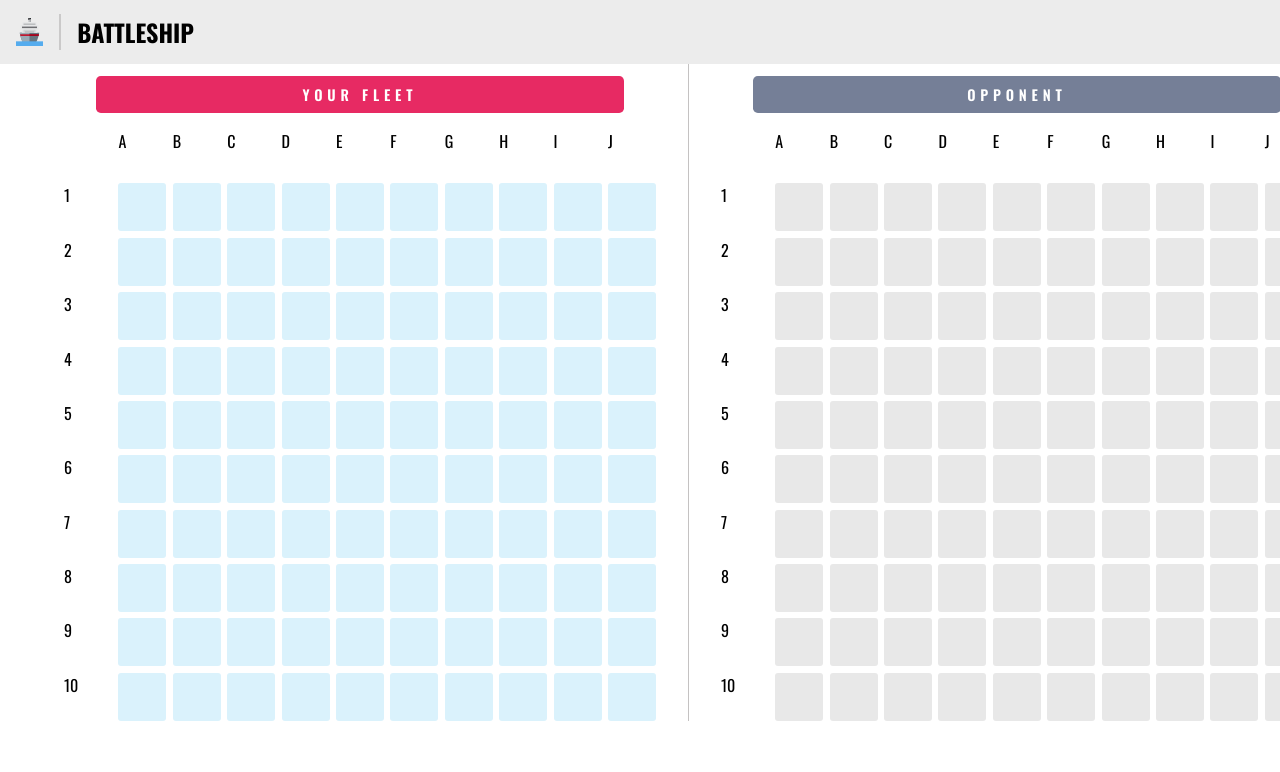
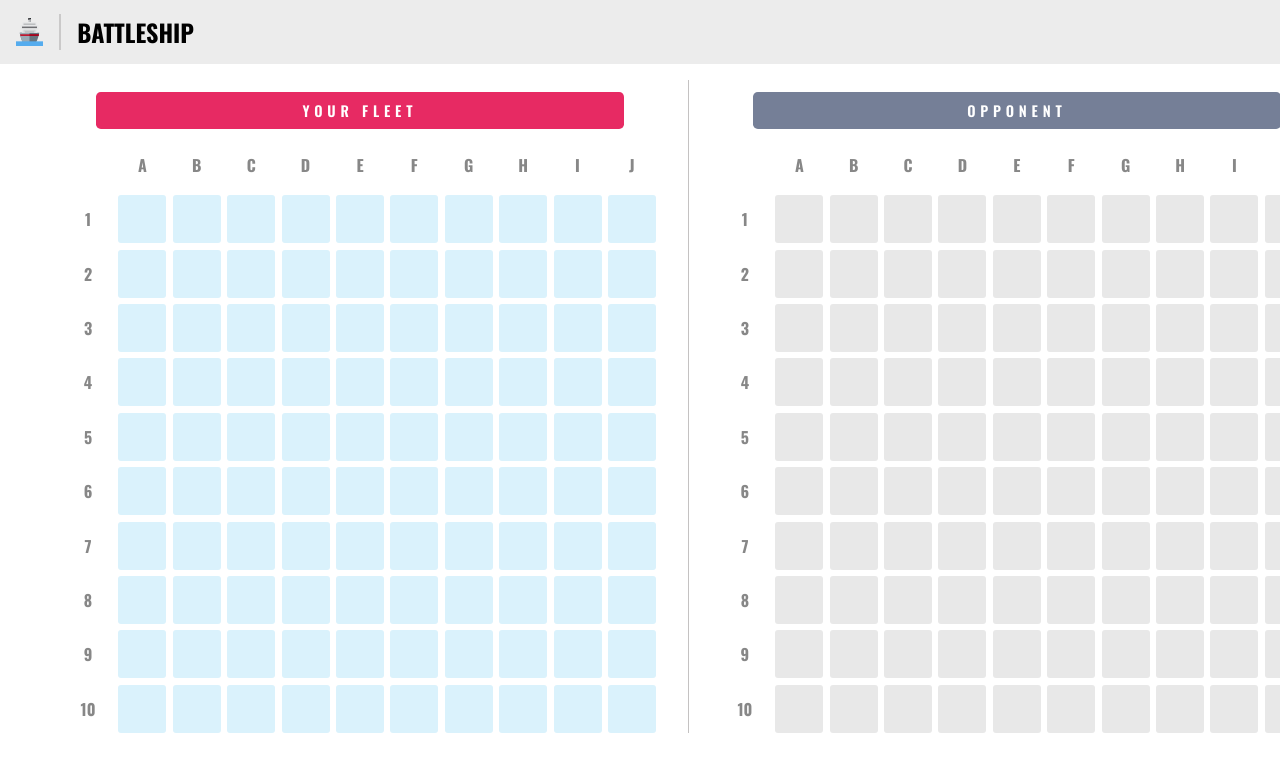
Before and after one commit to Hudsondaniel/Battleship, a website built with webpack: page dist/index.html in a window 1280 px wide. Shown: the top 772 px of the page. Built offline with nearby package versions, Linux system fonts and the light colour scheme.

Commit message:
The whole damn thing is breaking my head. Lol

```diff
--- a/src/index.js
+++ b/src/index.js
@@ -8,7 +8,7 @@ import './Game/player.js';
 
 function createGameBoard(gridContainerId, boardSize) {
     const gameboardElement = document.querySelector(`#${gridContainerId}`);
-    const letters = ' ABCDEFGHIJKLMNOPQRSTUVWXYZ'; // For column headers starting with a space
+    const letters = ' ABCDEFGHIJKLMNOPQRSTUVWXYZ';
 
     // Create the board grid with headers (A1, B2, etc.)
     for (let i = 0; i <= boardSize; i++) {
--- a/src/style.css
+++ b/src/style.css
@@ -30,6 +30,7 @@ nav img{
     grid-template-columns: 1fr 1fr;
     margin-right: 4rem;
     margin-left: 4rem;
+    padding-top: 1rem;
 }
 
 .heading{
@@ -80,21 +81,39 @@ nav img{
 .cell {
     width: 100%;
     height: 100%;
-    background-color: #daf2fc;
     border-radius: 3px;
     display: flex;
     align-items: center;
     justify-content: center;
 }
 
+#player1-grid .cell{
+    background-color: #daf2fc;
+}
+
+#player1-grid .cell:hover{
+    background-color: #a8e3fdc7;
+}
 
 #player2-grid .cell{
     background-color: #e8e8e8;
+}
+
+#player2-grid .cell:hover{
+    background-color: #b9b9b991;
 }
 
 .inner-container{
     display: flex;
     flex-direction: column;
     align-items: center;
-    margin-top: 1rem;
+    margin-top: 0.5rem;
 }
+
+.header{
+    display: flex;
+    align-items: center;
+    justify-content: center;
+    font-weight: 800;
+    color: rgba(53, 53, 53, 0.596);
+}
```
Also changed, not shown: dist/index.html, dist/main.js, src/Assests/Battleship-Favicon.png (added).
